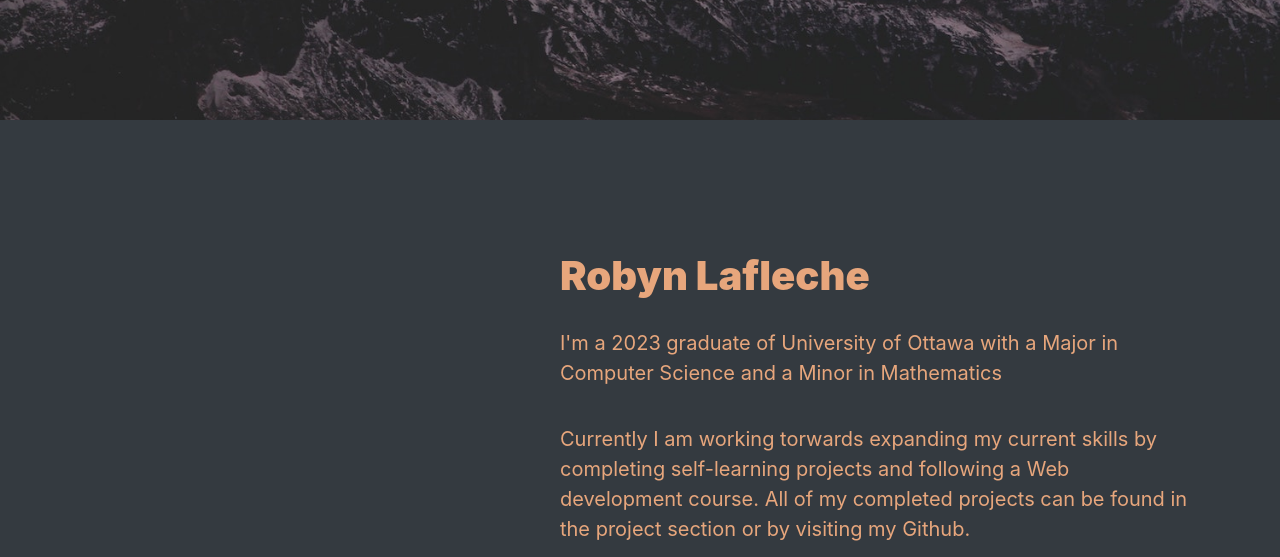
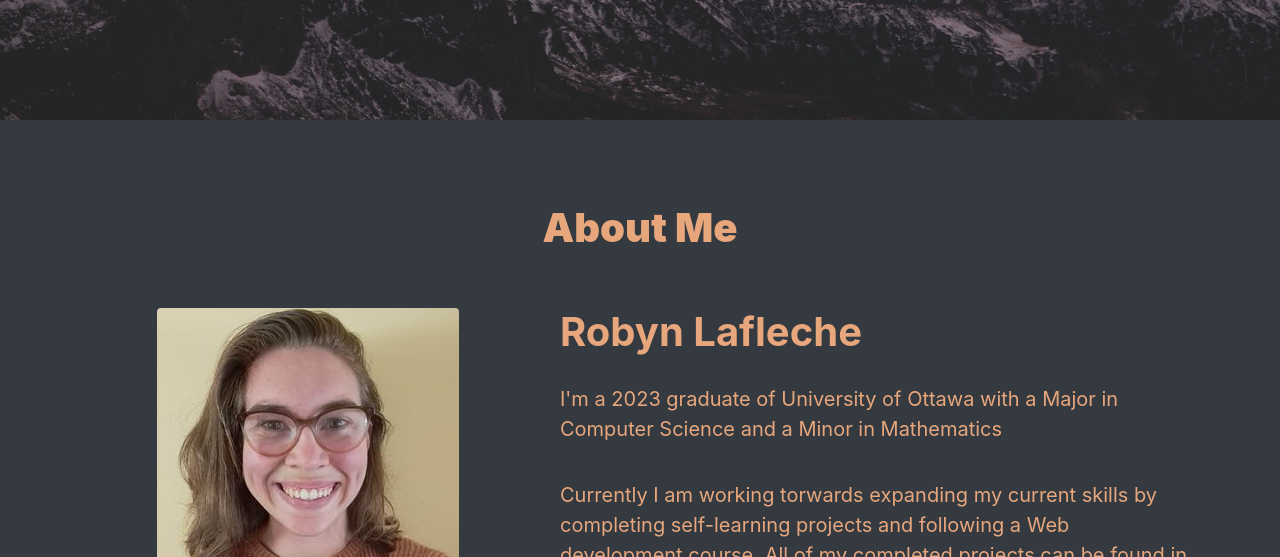
Before and after one commit to robynlafleche/robynlafleche.github.io, a plain HTML site: page index.html in a window 1280 px wide. Shown: the part 730-1287 px from the top of the page. Drawn offline with nearby package versions, Linux system fonts and the light colour scheme.

Commit message:
Added profile picture for about section

```diff
--- a/CSS/style.css
+++ b/CSS/style.css
@@ -51,6 +51,11 @@ body{
     color: #e7a67c;
     background-color: #343a40;
     min-height: 100vh;
+    text-align: center;
+}
+
+.aboutInfo{
+    text-align: left;
 }
 
 p {
--- a/index.html
+++ b/index.html
@@ -62,12 +62,13 @@
   <!-- About Content -->
   <section class="content-section" id="about">
     <div class="container py-4">
+      <h2><b>About Me</b></h2>
       <div class="row py-4">
         <div class="col-lg-5 py-4">
-          <!-- <img src="images/background.jpg" class="img-responsive img-circle" alt="Robyn Lafleche photo"> -->
+          <img src="images\profilePicture.jpg" class="rounded mx-auto d-block" alt="Robyn Lafleche photo">
         </div>
-        <div class="col-lg-7 py-4">
-          <h2><b>Robyn Lafleche</b></h2>
+        <div class="aboutInfo col-lg-7 py-4">
+          <h1><b>Robyn Lafleche</b></h1>
           <p>I'm a 2023 graduate of University of Ottawa with a Major
             in Computer Science and a Minor in Mathematics</p>
             <p>Currently I am working torwards expanding my current skills by
@@ -77,7 +78,6 @@
               <a class="btn btn-Custom" href="#Projects"><i class="fa-solid fa-code"></i> Projects</a>
               <a class="btn btn-Custom" href="https://github.com/robynlafleche"><i class="fa-brands fa-github"></i> Github</a>
             </div>
-            <p>Outside of work I enjoy crocheting in my free time, creating new and fun stuffed animlas.</p>
         </div>
       </div>
     </div>
```
Also changed, not shown: images/profilePicture.jpg (added).
